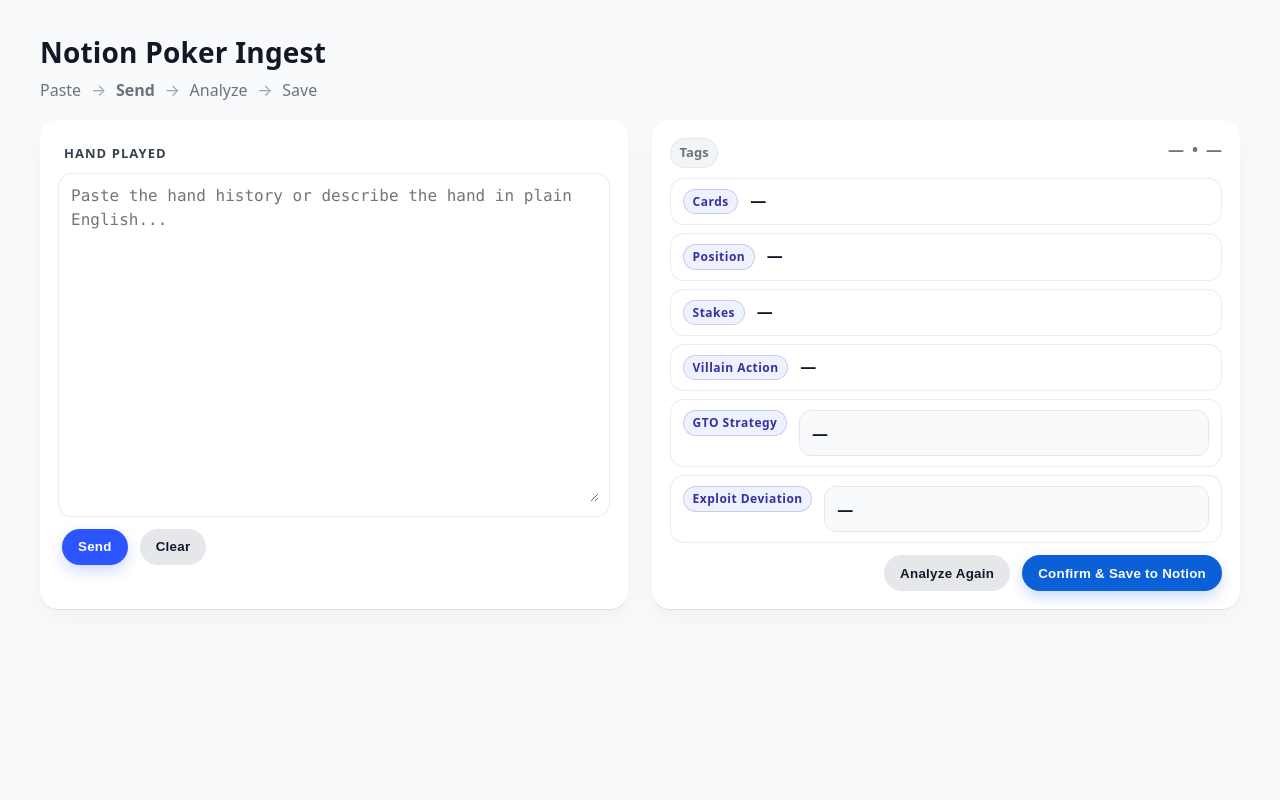
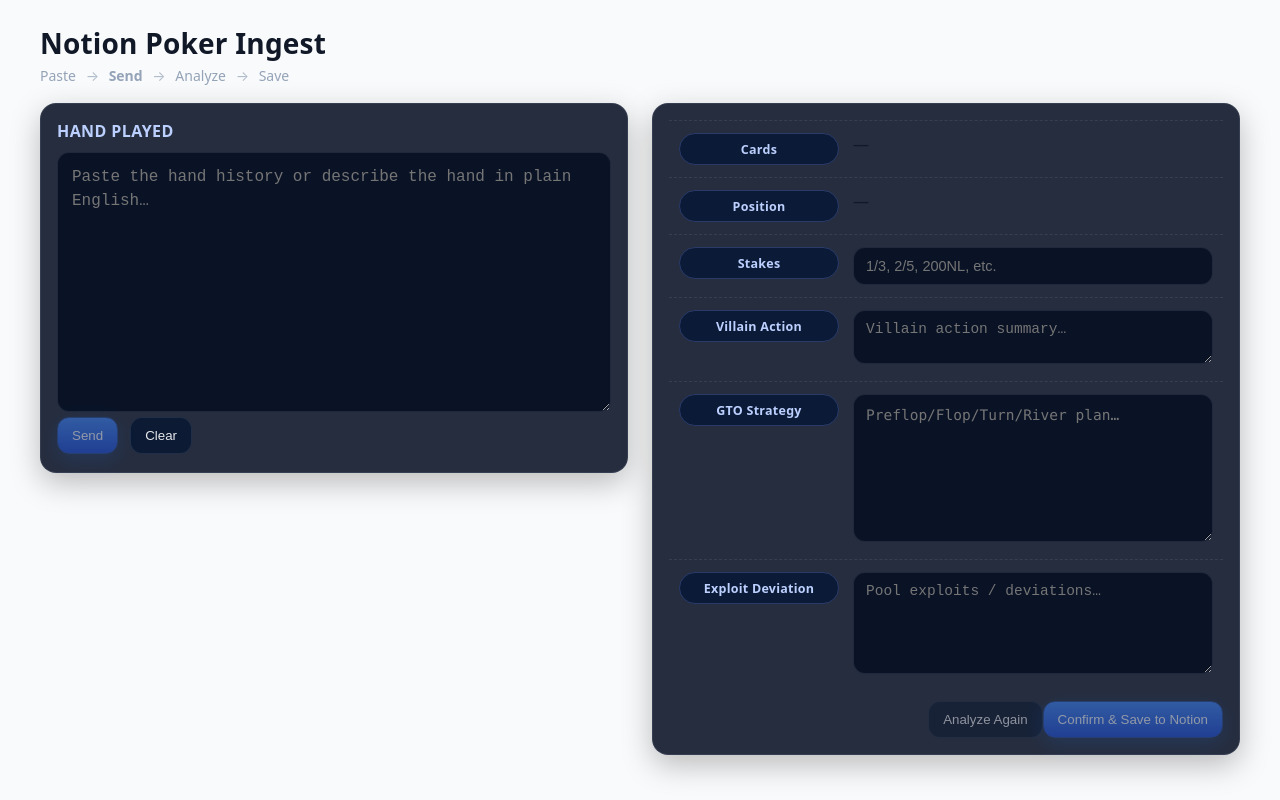
Before and after one commit to yeruvabala/notion-poker-web, a Next.js app: page / in a window 1280 px wide. Built offline with nearby package versions, Linux system fonts and the light colour scheme.

Commit message:
Update page.tsx

```diff
--- a/app/page.tsx
+++ b/app/page.tsx
@@ -1,66 +1,61 @@
 'use client';
+
 import { useState } from 'react';
 
+/** Shape we use throughout the page */
 type Fields = {
-  date?: string | null;
-  stakes?: string | number | null;
+  date?: string | null;                 // not shown in UI; tags row replaces date
+  stakes?: string | null;               // TEXT, not number
   position?: string | null;
   cards?: string | null;
   villain_action?: string | null;
+  villian_action?: string | null;       // tolerate typo in upstream
   gto_strategy?: string | null;
   exploit_deviation?: string | null;
-  learning_tag?: string[] | null;
+  learning_tag?: string[];
+  board?: string | null;
+  notes?: string | null;
 };
 
-export default function Home() {
+/** Helper: coerce any value into clean, readable text */
+const asText = (v: any): string =>
+  typeof v === 'string'
+    ? v
+    : v == null
+      ? ''
+      : Array.isArray(v)
+        ? v.map(asText).join('\n')
+        : typeof v === 'object'
+          ? Object.entries(v)
+              .map(([k, val]) => `${k}: ${asText(val)}`)
+              .join('\n')
+          : String(v);
+
+export default function Page() {
   const [input, setInput] = useState('');
   const [fields, setFields] = useState<Fields | null>(null);
 
-  const [sending, setSending] = useState(false);
-  const [saveLoading, setSaveLoading] = useState(false);
+  const [aiLoading, setAiLoading] = useState(false);
+  const [aiError, setAiError] = useState<string | null>(null);
+
+  const [saving, setSaving] = useState(false);
   const [status, setStatus] = useState<string | null>(null);
 
-  const [aiBusy, setAiBusy] = useState(false);
-  const [aiError, setAiError] = useState<string | null>(null);
-
-  async function handleSend() {
-    setStatus(null);
+  /** Call /api/analyze-hand and fill GTO/Exploit/Tags */
+  async function analyzeParsedHand(parsed: Fields) {
     setAiError(null);
-    setSending(true);
-    try {
-      // 1) Parse
-      const r = await fetch('/api/parse', {
-        method: 'POST',
-        headers: { 'Content-Type': 'application/json' },
-        body: JSON.stringify({ input }),
-      });
-      const parsed = (await r.json()) as Fields;
-      setFields(parsed);
-
-      // 2) Analyze to fill GTO / Exploit / Tags
-      if (parsed) {
-        await analyzeParsedHand(parsed);
-      }
-    } catch (e: any) {
-      setStatus(e?.message || 'Failed to parse');
-    } finally {
-      setSending(false);
-    }
-  }
-
-  async function analyzeParsedHand(parsed: Fields) {
-    setAiBusy(true);
-    setAiError(null);
+    setAiLoading(true);
     try {
       const payload = {
         date: parsed.date ?? undefined,
-        stakes: parsed.stakes ?? undefined,
+        stakes: parsed.stakes ?? undefined,                // TEXT
         position: parsed.position ?? undefined,
         cards: parsed.cards ?? undefined,
-        villainAction: parsed.villain_action ?? undefined,
-        board: '',
-        notes: '',
+        villainAction: parsed.villain_action ?? parsed.villian_action ?? undefined,
+        board: parsed.board ?? '',
+        notes: parsed.notes ?? '',
       };
+
       const r = await fetch('/api/analyze-hand', {
         method: 'POST',
         headers: { 'Content-Type': 'application/json' },
@@ -69,10 +64,13 @@ export default function Home() {
 
       if (!r.ok) {
         const err = await r.json().catch(() => ({}));
-        throw new Error(err?.error || `Analyze failed (${r.status})`);
+        throw new Error(err?.error || `AI analyze failed (${r.status})`);
       }
 
       const data = await r.json();
+
+      setFields(prev => {
+        const base = prev ?? parsed ?? {};
         const tags: string[] =
           Array.isArray(data.learning_tag)
             ? data.learning_tag
@@ -80,213 +78,331 @@ export default function Home() {
               ? data.learning_tag.split(',').map((s: string) => s.trim()).filter(Boolean)
               : [];
 
-      setFields(prev => ({
-        ...(prev ?? {}),
-        gto_strategy: data.gto_strategy || '',
-        exploit_deviation: data.exploit_deviation || '',
+        return {
+          ...base,
+          gto_strategy: asText(data.gto_strategy),
+          exploit_deviation: asText(data.exploit_deviation),
           learning_tag: tags,
-      }));
+        };
+      });
     } catch (e: any) {
-      setAiError(e?.message || 'Failed to analyze hand');
+      console.error(e);
+      setAiError(e.message || 'AI analysis error');
     } finally {
-      setAiBusy(false);
+      setAiLoading(false);
+    }
+  }
+
+  /** Parse → then auto-run AI */
+  async function handleParse() {
+    setStatus(null);
+    setAiError(null);
+    try {
+      const res = await fetch('/api/parse', {
+        method: 'POST',
+        headers: { 'Content-Type': 'application/json' },
+        body: JSON.stringify({ input })
+      });
+      const parsed: Fields = await res.json();
+      setFields(parsed);
+      if (parsed) analyzeParsedHand(parsed);
+    } catch (e: any) {
+      setAiError(e.message || 'Parse failed');
     }
   }
 
   async function handleSave() {
     if (!fields) return;
-    setSaveLoading(true);
+    setSaving(true);
     setStatus(null);
     try {
-      const r = await fetch('/api/notion', {
+      const res = await fetch('/api/notion', {
         method: 'POST',
         headers: { 'Content-Type': 'application/json' },
-        body: JSON.stringify({ fields }),
+        body: JSON.stringify({ fields })
       });
-      const data = await r.json();
+      const data = await res.json();
       if (data.ok) setStatus(`Saved! Open in Notion: ${data.url}`);
-      else setStatus(data.error || 'Failed to save to Notion');
+      else setStatus(data.error || 'Failed to save');
     } catch (e: any) {
-      setStatus(e?.message || 'Save failed');
+      setStatus(e.message);
     } finally {
-      setSaveLoading(false);
+      setSaving(false);
     }
   }
 
-  function clearAll() {
-    setInput('');
-    setFields(null);
-    setStatus(null);
-    setAiError(null);
-  }
-
-  const tagChips = fields?.learning_tag?.filter(Boolean) ?? [];
+  const TagChips = () => {
+    const chips = fields?.learning_tag?.filter(Boolean) ?? [];
+    if (!chips.length) return null;
+    return (
+      <div className="chipRow" aria-label="tags">
+        {chips.map((t, i) => (
+          <span className="chip" key={i}>{t}</span>
+        ))}
+      </div>
+    );
+  };
 
   return (
     <main className="page">
       <div className="container">
         <header className="brand">
           <h1>Notion Poker Ingest</h1>
-          <div className="crumbs">Paste <span>→</span> <b>Send</b> <span>→</span> Analyze <span>→</span> Save</div>
+          <nav className="crumbs">
+            <span>Paste</span> <span className="arrow">→</span> <strong>Send</strong> <span className="arrow">→</span> <span>Analyze</span> <span className="arrow">→</span> <span>Save</span>
+          </nav>
         </header>
 
-        <section className="grid">
-          {/* LEFT PANEL */}
-          <div className="panel">
-            <div className="panel-title">HAND PLAYED</div>
-            <div className="editor">
+        <section className="columns">
+          {/* LEFT: free text */}
+          <div className="col left">
+            <div className="card">
+              <div className="cardTitle">HAND PLAYED</div>
               <textarea
-                aria-label="Hand text"
+                className="textarea"
+                placeholder="Paste the hand history or describe the hand in plain English…"
                 value={input}
                 onChange={(e) => setInput(e.target.value)}
-                placeholder="Paste the hand history or describe the hand in plain English..."
               />
+              <div className="row gap">
+                <button className="btn primary" onClick={handleParse} disabled={!input.trim() || aiLoading}>
+                  {aiLoading ? 'Analyzing…' : 'Send'}
+                </button>
+                <button
+                  className="btn"
+                  onClick={() => { setInput(''); setFields(null); setStatus(null); setAiError(null); }}
+                >
+                  Clear
+                </button>
               </div>
-            <div className="panel-actions">
-              <button className="btn btn-primary" onClick={handleSend} disabled={!input.trim() || sending}>
-                {sending ? 'Sending…' : 'Send'}
-              </button>
-              <button className="btn btn-ghost" onClick={clearAll}>Clear</button>
-            </div>
-            {(status || aiError) && (
-              <div className={`status ${aiError ? 'is-error' : ''}`}>{aiError || status}</div>
-            )}
-          </div>
-
-          {/* RIGHT PANEL */}
-          <div className="card">
-            <div className="card-head">
-              <div className="chips">
-                {tagChips.length > 0
-                  ? tagChips.map((t) => <span key={t} className="chip">{t}</span>)
-                  : <span className="chip chip-muted">Tags</span>}
-              </div>
-              <div className="meta">
-                {fields?.stakes ? <span>{String(fields.stakes)}</span> : <span>—</span>}
-                <span>•</span>
-                {fields?.cards ? <span>{fields.cards}</span> : <span>—</span>}
+              {aiError && <div className="err">{aiError}</div>}
+              {status && <div className="note">{status}</div>}
             </div>
           </div>
 
-            <KV label="Cards">{fields?.cards || '—'}</KV>
-            <KV label="Position">{fields?.position || '—'}</KV>
-            <KV label="Stakes">{fields?.stakes ? String(fields.stakes) : '—'}</KV>
-            <KV label="Villain Action">{fields?.villain_action || '—'}</KV>
+          {/* RIGHT: parsed + AI */}
+          <div className="col right">
+            <div className="card">
+              <div className="row spaceBetween">
+                <TagChips />
+                <div className="meta">
+                  {/* top-right hand meta — keeps existing “1/3 • A4s” style */}
+                  {fields?.stakes && fields?.cards && (
+                    <span className="metaText">{fields.stakes} • {fields.cards}</span>
+                  )}
+                </div>
+              </div>
 
-            <KV label="GTO Strategy">
-              <div className="valueBox">{fields?.gto_strategy || (aiBusy ? 'Analyzing…' : '—')}</div>
-            </KV>
+              <PropertyRow label="Cards">
+                <div className="value">{fields?.cards || '—'}</div>
+              </PropertyRow>
 
-            <KV label="Exploit Deviation">
-              <div className="valueBox">{fields?.exploit_deviation || (aiBusy ? 'Analyzing…' : '—')}</div>
-            </KV>
+              <PropertyRow label="Position">
+                <div className="value">{fields?.position || '—'}</div>
+              </PropertyRow>
 
-            <div className="card-actions">
-              <button className="btn btn-ghost" onClick={() => fields && analyzeParsedHand(fields)} disabled={!fields || aiBusy}>
-                {aiBusy ? 'Analyzing…' : 'Analyze Again'}
+              <PropertyRow label="Stakes">
+                <input
+                  className="input"
+                  placeholder="1/3, 2/5, 200NL, etc."
+                  value={fields?.stakes ?? ''}
+                  onChange={e => fields && setFields({ ...fields, stakes: e.target.value })}
+                />
+              </PropertyRow>
+
+              <PropertyRow label="Villain Action">
+                <textarea
+                  className="input"
+                  rows={2}
+                  placeholder="Villain action summary…"
+                  value={fields?.villain_action ?? ''}
+                  onChange={e => fields && setFields({ ...fields, villain_action: e.target.value })}
+                />
+              </PropertyRow>
+
+              <PropertyRow label="GTO Strategy">
+                <textarea
+                  className="input mono"
+                  rows={6}
+                  placeholder="Preflop/Flop/Turn/River plan…"
+                  value={fields?.gto_strategy ?? ''}
+                  onChange={e => fields && setFields({ ...fields, gto_strategy: e.target.value })}
+                />
+              </PropertyRow>
+
+              <PropertyRow label="Exploit Deviation">
+                <textarea
+                  className="input"
+                  rows={5}
+                  placeholder="Pool exploits / deviations…"
+                  value={fields?.exploit_deviation ?? ''}
+                  onChange={e => fields && setFields({ ...fields, exploit_deviation: e.target.value })}
+                />
+              </PropertyRow>
+
+              <div className="row end gapTop">
+                <button
+                  className="btn"
+                  disabled={!fields || aiLoading}
+                  onClick={() => fields && analyzeParsedHand(fields)}
+                >
+                  {aiLoading ? 'Analyzing…' : 'Analyze Again'}
                 </button>
-              <button className="btn btn-strong" onClick={handleSave} disabled={!fields || saveLoading}>
-                {saveLoading ? 'Saving…' : 'Confirm & Save to Notion'}
+                <button
+                  className="btn primary"
+                  disabled={!fields || saving}
+                  onClick={handleSave}
+                >
+                  {saving ? 'Saving…' : 'Confirm & Save to Notion'}
                 </button>
+              </div>
             </div>
           </div>
         </section>
       </div>
 
-      {/* Styles — all here so the format stays consistent */}
       <style jsx global>{`
-        :root{
-          --bg:#0b1020;
-          --card:#ffffff;
-          --ink:#0f172a;
-          --muted:#6b7280;
-          --ring:rgba(15,23,42,.08);
-          --pill:#eef2ff;
-          --pill-ink:#3730a3;
-          --chip:#eef6ff;
-          --chip-ink:#0b5fd7;
-          --primary:#2d55ff;
-          --primary-ink:#ffffff;
-          --ghost:#e5e7eb;
-          --ghost-ink:#111827;
-          --value-bg:#f8fafc;
-          --value-ring:#e5e7eb;
-          --error:#c1121f;
+        :root {
+          --bg: #0b1220;
+          --panel: #0f172a;
+          --muted: #94a3b8;
+          --line: rgba(148, 163, 184, 0.15);
+          --text: #e5e7eb;
+          --pill-bg: #0b2f7c;
+          --pill-border: #2563eb;
+          --chip-bg: #10224a;
+          --primary: #3b82f6;
+          --primary-2: #1d4ed8;
+          --btn-text: #eaf2ff;
+          --danger: #ef4444;
+          --ok: #22c55e;
         }
-        *{box-sizing:border-box}
-        body{margin:0;background:#f6f7fb;color:var(--ink);font:16px/1.45 ui-sans-serif,system-ui,-apple-system,Segoe UI,Roboto,Helvetica,Arial}
-        .page{padding:32px 20px}
-        .container{max-width:1200px;margin:0 auto}
-        .brand h1{margin:0 0 6px 0;font-size:28px;font-weight:800;letter-spacing:.2px}
-        .crumbs{color:var(--muted);margin-bottom:18px}
-        .crumbs span{margin:0 .35rem;color:#9ca3af}
-        .grid{display:grid;grid-template-columns:1fr 1fr;gap:24px}
-        @media (max-width:1000px){.grid{grid-template-columns:1fr;}}
-        .panel{
-          background:var(--card);
-          border-radius:18px;
-          box-shadow:0 10px 24px rgba(2,6,23,.04), 0 1px 0 var(--ring);
-          padding:18px;
+        * { box-sizing: border-box; }
+        html, body { margin: 0; padding: 0; background: linear-gradient(180deg, #0a0f1f, #0b1220); color: var(--text); font-family: ui-sans-serif, system-ui, -apple-system, Segoe UI, Roboto, Helvetica, Arial, Noto Sans; }
+        .page { min-height: 100vh; padding: 24px; }
+        .container { max-width: 1200px; margin: 0 auto; }
+        .brand h1 { margin: 0 0 4px; font-size: 28px; letter-spacing: 0.2px; }
+        .crumbs { color: var(--muted); font-size: 14px; margin-bottom: 18px; }
+        .crumbs .arrow { opacity: 0.7; margin: 0 6px; }
+
+        .columns { display: grid; grid-template-columns: 1fr 1fr; gap: 24px; }
+        @media (max-width: 980px) { .columns { grid-template-columns: 1fr; } }
+
+        .card {
+          background: rgba(15, 23, 42, 0.9);
+          border: 1px solid var(--line);
+          border-radius: 16px;
+          padding: 16px;
+          box-shadow: 0 10px 30px rgba(0,0,0,0.25);
         }
-        .panel-title{font-size:13px;font-weight:800;letter-spacing:.08em;color:#374151;margin:6px 6px 10px}
-        .editor{padding:8px 10px;border-radius:14px;border:1px solid var(--ring);background:#fff;overflow:hidden}
-        .editor textarea{
-          width:100%;height:320px;border:0;outline:0;resize:vertical;
-          font-family:ui-monospace,SFMono-Regular,Menlo,Monaco,Consolas,monospace;
-          font-size:16px;line-height:1.55;color:#0b1220;background:#fff;
+        .cardTitle { font-weight: 700; letter-spacing: .4px; margin-bottom: 10px; color: #bcd0ff; }
+
+        .textarea {
+          width: 100%;
+          min-height: 260px;
+          resize: vertical;
+          padding: 12px 14px;
+          border-radius: 12px;
+          border: 1px solid var(--line);
+          background: #0a1326;
+          color: var(--text);
+          font-size: 16px;
+          line-height: 1.5;
         }
-        .panel-actions{display:flex;gap:12px;align-items:center;margin:12px 4px 0}
-        .card{
-          background:var(--card);
-          border-radius:18px;
-          box-shadow:0 10px 24px rgba(2,6,23,.04), 0 1px 0 var(--ring);
-          padding:18px;
+
+        .row { display: flex; align-items: center; }
+        .spaceBetween { justify-content: space-between; }
+        .end { justify-content: flex-end; }
+        .gap { gap: 12px; }
+        .gapTop { margin-top: 10px; }
+
+        .btn {
+          appearance: none; border: 1px solid var(--line);
+          background: #0c1a33; color: var(--text);
+          padding: 10px 14px; border-radius: 12px; cursor: pointer;
+          transition: transform .02s ease, background .15s ease, border-color .15s ease;
         }
-        .card-head{display:flex;justify-content:space-between;align-items:flex-start;margin-bottom:10px}
-        .chips{display:flex;gap:8px;flex-wrap:wrap}
-        .chip{
-          background:var(--chip);color:var(--chip-ink);
-          padding:.35rem .6rem;border-radius:999px;font-size:13px;font-weight:700;
-          box-shadow:inset 0 0 0 1px rgba(11,95,215,.18);
+        .btn:hover { background: #0d213f; }
+        .btn:active { transform: translateY(1px); }
+        .btn[disabled] { opacity: 0.55; cursor: not-allowed; }
+
+        .btn.primary {
+          background: linear-gradient(180deg, var(--primary), var(--primary-2));
+          border-color: #274c99;
+          color: var(--btn-text);
+          box-shadow: 0 6px 20px rgba(35, 122, 255, .25);
         }
-        .chip-muted{background:#f3f4f6;color:#6b7280;box-shadow:inset 0 0 0 1px #e5e7eb}
-        .meta{display:flex;gap:8px;color:var(--muted);font-weight:600}
-        .kv{padding:10px 12px;border-radius:14px;border:1px solid var(--ring);background:#fff;display:grid;grid-template-columns:auto 1fr;gap:12px;align-items:start;margin:8px 0}
-        .pill{
-          background:var(--pill);color:var(--pill-ink);
-          padding:.25rem .6rem;border-radius:999px;font-size:12px;font-weight:800;letter-spacing:.04em;white-space:nowrap;
-          box-shadow:inset 0 0 0 1px rgba(55,48,163,.2);
+        .btn.primary:hover { filter: brightness(1.05); }
+
+        .chipRow { display: flex; flex-wrap: wrap; gap: 8px; }
+        .chip {
+          background: var(--chip-bg);
+          border: 1px solid var(--pill-border);
+          padding: 6px 10px;
+          border-radius: 999px;
+          font-size: 12.5px;
+          color: #cfe0ff;
+          letter-spacing: .2px;
         }
-        .kv .val{font-weight:600;color:#0f172a}
-        .valueBox{
-          background:var(--value-bg);
-          border-radius:12px;
-          padding:10px 12px;
-          border:1px solid var(--value-ring);
-          white-space:pre-line;
-          line-height:1.5;
-          color:#0f172a;
+
+        .meta .metaText { color: var(--muted); font-size: 14px; }
+
+        .propRow {
+          display: grid;
+          grid-template-columns: 160px 1fr;
+          gap: 14px;
+          align-items: start;
+          padding: 12px 10px;
+          border-top: 1px dashed var(--line);
         }
-        .card-actions{display:flex;gap:12px;justify-content:flex-end;margin-top:12px}
-        .btn{
-          appearance:none;border:0;border-radius:999px;padding:.65rem 1rem;font-weight:800;letter-spacing:.02em;cursor:pointer;transition:transform .02s ease;
+        .propRow:first-of-type { border-top: 0; }
+
+        .pill {
+          display: inline-flex;
+          align-items: center;
+          justify-content: center;
+          height: 32px;
+          padding: 0 10px;
+          border-radius: 999px;
+          background: #0b1a36;
+          border: 1px solid #2a3b6a;
+          color: #bcd0ff;
+          font-weight: 700;
+          font-size: 12.5px;
+          letter-spacing: .25px;
+          white-space: nowrap;
         }
-        .btn:active{transform:translateY(1px)}
-        .btn-primary{background:var(--primary);color:var(--primary-ink);box-shadow:0 6px 14px rgba(45,85,255,.22)}
-        .btn-ghost{background:var(--ghost);color:var(--ghost-ink)}
-        .btn-strong{background:#0b5fd7;color:#fff;box-shadow:0 6px 14px rgba(11,95,215,.22)}
-        .status{margin-top:10px;color:#0b5fd7;font-weight:700}
-        .status.is-error{color:var(--error)}
+        .value { white-space: pre-wrap; }
+
+        .input {
+          width: 100%;
+          padding: 10px 12px;
+          background: #0a1326;
+          color: var(--text);
+          border: 1px solid var(--line);
+          border-radius: 12px;
+          font-size: 14.5px;
+        }
+        .input.mono {
+          font-family: ui-monospace, SFMono-Regular, Menlo, Monaco, Consolas, 'Liberation Mono', 'Courier New', monospace;
+          line-height: 1.45;
+        }
+
+        .note { margin-top: 10px; color: #c7f9cc; }
+        .err { margin-top: 10px; color: var(--danger); }
+
+        .col.left .card { padding-bottom: 18px; }
       `}</style>
     </main>
   );
 }
 
-function KV({ label, children }: { label: string; children: any }) {
+/** Small helper component for the right panel rows */
+function PropertyRow({ label, children }: { label: string; children: React.ReactNode }) {
   return (
-    <div className="kv">
-      <span className="pill">{label}</span>
-      <div className="val">{children}</div>
+    <div className="propRow">
+      <div className="pill">{label}</div>
+      <div>{children}</div>
     </div>
   );
 }
```
Lines whose indentation alone changed are shown as unchanged.
